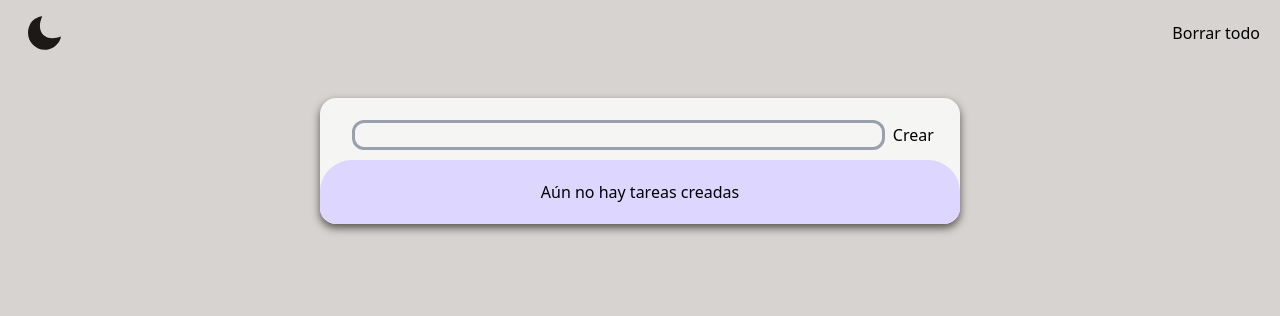
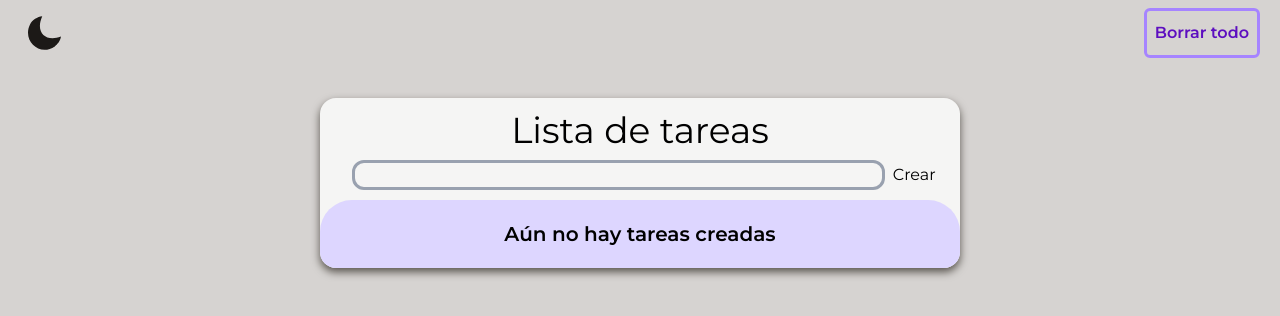
Before and after one commit to JorgeAlcaldeG/To-do-List-TS, a React (Vite) app: page / in a window 1280 px wide. Shown: the top 316 px of the page. Built offline with nearby package versions, Linux system fonts and the light colour scheme.

Commit message:
Cambio de tipografía a Montserrat y estilos del botón de borrar

```diff
--- a/index.html
+++ b/index.html
@@ -3,6 +3,9 @@
   <head>
     <meta charset="UTF-8" />
     <meta name="viewport" content="width=device-width, initial-scale=1.0" />
+    <link rel="preconnect" href="https://fonts.googleapis.com">
+    <link rel="preconnect" href="https://fonts.gstatic.com" crossorigin>
+    <link href="https://fonts.googleapis.com/css2?family=Montserrat:ital,wght@0,100..900;1,100..900&display=swap" rel="stylesheet">
     <title>To do list</title>
   </head>
   <body>
--- a/src/App.tsx
+++ b/src/App.tsx
@@ -8,11 +8,11 @@ import SunIcon from './components/SunIcon.tsx';
 
 function App() {
   // CUSTOM HOOKS
-  //  UseTareas
+  // UseTareas
   const { tareas, addTarea, delAllTareas, delTarea, changeState } = UseTareas();
   // UseDarkMode
   const {darkMode, toggleDarkMode} = UseDarkMode();
-
+  // Estilos de los iconos del dark mode
   const iconStyle = 'w-2/3 cursor-pointer transition-all duration-300 ease-in-out transform hover:scale-110 inline-block text-stone-900 dark:text-stone-300 hover:text-blue-900 dark:hover:text-yellow-500'
 
   return (
@@ -21,13 +21,12 @@ function App() {
         <div>
           <button onClick={toggleDarkMode}>
               {darkMode ? <SunIcon style={iconStyle} /> : <MoonIcon style={iconStyle} />}
-              {/* <img src={darkMode ? sun : moon} className="w-full cursor-pointer transition-all duration-300 ease-in-out transform hover:scale-110 inline-block"/>
-              svg */}
           </button>
         </div>
-        <button onClick={delAllTareas}>Borrar todo</button>
+        <button onClick={delAllTareas} className='cursor-pointer border-solid border-violet-400 border-3 text-violet-800 rounded-md p-2 font-semibold dark:text-white   hover:bg-violet-400  hover:text-white transition-all duration-300 '>Borrar todo</button>
       </div>
       <div className="pt-3 rounded-2xl w-1/2 m-auto bg-stone-100 drop-shadow-lg drop-shadow-stone-600 dark:drop-shadow-violet-300 dark:bg-stone-600 transition-colors duration-300">
+          <h1 className='text-4xl w-full text-center'>Lista de tareas</h1>
         <Input add={addTarea}/>
       <div className='p-5 bg-violet-200 rounded-bl-2xl rounded-br-2xl rounded-tl-4xl rounded-tr-4xl drop-shadow-none dark:bg-violet-400 transition-colors duration-300'>
           {
@@ -37,7 +36,7 @@ function App() {
               ))
             ):
             (
-              <p className='text-center'>Aún no hay tareas creadas</p>
+              <p className='text-center font-semibold text-xl'>Aún no hay tareas creadas</p>
             )
           }
       </div>
--- a/src/components/Input.tsx
+++ b/src/components/Input.tsx
@@ -22,7 +22,7 @@ export default function Input({add}: Props) {
     <div className="w-full p-0.5 pl-6 pr-6">
       <form onSubmit={submitHandler}>
         <input className="m-2 rounded-xl border-solid border-3 w-9/10 border-gray-400 dark:border-gray-200 focus:border-violet-400" type="text" name="tareaInput" id='tareaInput' />
-        <button type="submit">Crear</button>
+        <button type="submit" className="cursor-pointer">Crear</button>
       </form>
     </div>
   )
--- a/src/components/TaskContainer.tsx
+++ b/src/components/TaskContainer.tsx
@@ -27,7 +27,7 @@ export default function TaskContainer({text, delTarea, id, cambioEstado,estado}:
         <div className="w-full">
           <p className={fontStyles}>{text}</p>
         </div>
-        <button onClick={()=>{delTarea(id)}} className="w-1/10 cursor-pointer bg-amber-500">Borrar</button>
+        <button onClick={()=>{delTarea(id)}} className="w-1/10 cursor-pointer font-semibold rounded-sm border-solid border-3 border-amber-400 hover:bg-amber-400 dark:border-amber-500  hover:dark:bg-amber-500  transition-colors duration-300" >Borrar</button>
     </div>
   )
 }
--- a/src/index.css
+++ b/src/index.css
@@ -4,3 +4,9 @@ input{
     box-shadow: none;
 }
 @custom-variant dark (&:where(.dark, .dark *));
+
+*{
+    font-family: "Montserrat", sans-serif;
+    font-optical-sizing: auto;
+    font-style: normal;
+}
```
